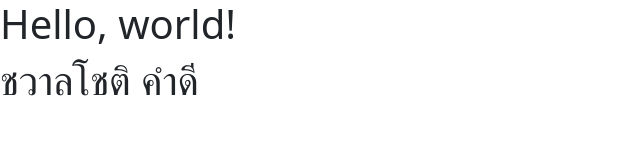
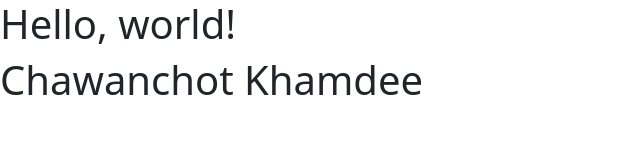
Before and after one commit to chawanchot888/web_html, a plain HTML site: page index.html in a window 1280 px wide. Shown: the whole page, without its empty margins (0-640 px from the left). Drawn offline with nearby package versions, Linux system fonts and the light colour scheme.

Commit message:
2nd commit

```diff
--- a/index.html
+++ b/index.html
@@ -8,7 +8,7 @@
   </head>
   <body>
     <h1>Hello, world!</h1>
-    <h1>ชวาลโชติ คำดี</h1>
+    <h1>Chawanchot Khamdee</h1>
     <script src="https://cdn.jsdelivr.net/npm/bootstrap@5.3.3/dist/js/bootstrap.bundle.min.js" integrity="sha384-YvpcrYf0tY3lHB60NNkmXc5s9fDVZLESaAA55NDzOxhy9GkcIdslK1eN7N6jIeHz" crossorigin="anonymous"></script>
   </body>
 </html>
```
